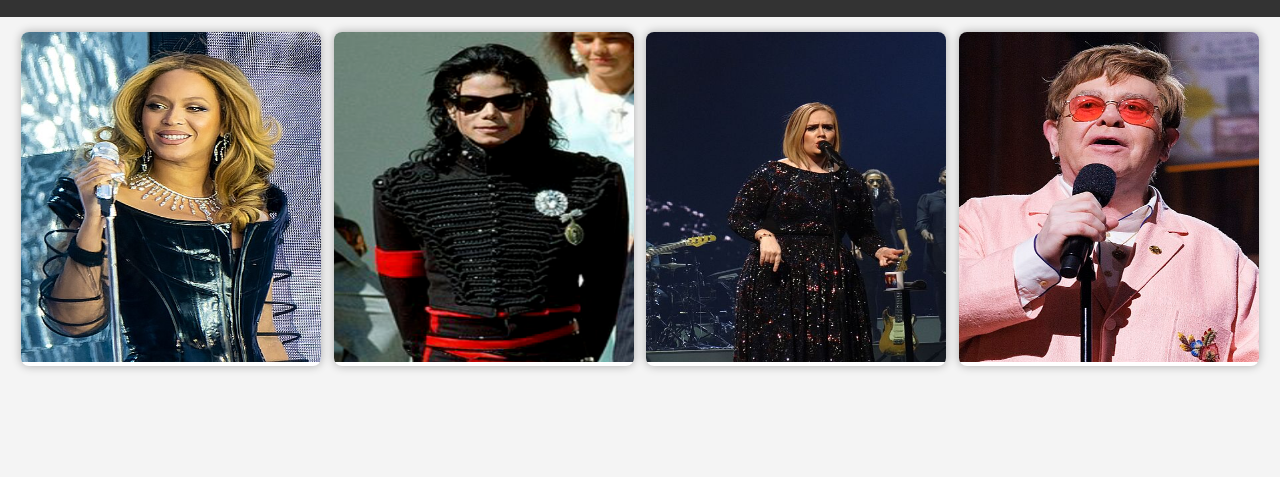
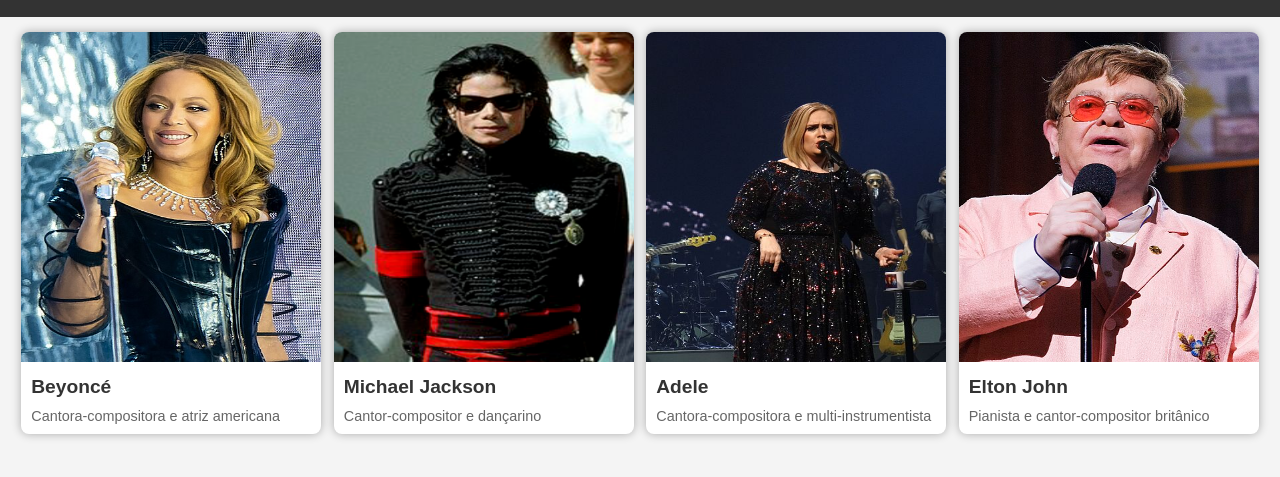
Before and after one commit to eloisagimenez/Acesibilidade-Web, a plain HTML site: page index.html in a window 1280 px wide. Shown: the part 95-572 px from the top of the page. Drawn offline with Linux system fonts and the light colour scheme.

Commit message:
jnfkjnglkdjgn

```diff
--- a/index.html
+++ b/index.html
@@ -19,22 +19,30 @@
 
             <div class="artista artista-beyonce">
                 <img src="./img/beyonce.jpg" title="Cantora Beyoncé" alt="Imagem Cantora Beyoncé">
-
+             <h2>Beyoncé</h2>
+             <p>Cantora-compositora e atriz americana</p>
+             <audio id="audioBeyonce" src="./audio/Beyonce.mp3"></audio>
             </div>
 
             <div class="artista artista-michael">
                 <img src="./img/MichaelJackson.png" title="Cantor Michael Jackson" alt="Imagem Cantor Michael Jackson">
-
+            <h2>Michael Jackson</h2>
+                <p>Cantor-compositor e dançarino</p>
+                <audio id="audioMichaelJackson" src="./audio/MichaelJackson.mp3"></audio>
             </div>
 
             <div class="artista artista-adele">
                 <img src="./img/Adele.jpg" title="Cantora Adele" alt="Imagem Cantora Adele">
-
+             <h2>Adele</h2>
+             <p>Cantora-compositora e multi-instrumentista</p>
+             <audio id="audioAdele" src="./audio/Adele.wav"></audio>
             </div>
 
             <div class="artista artista-eltonJohn">
                 <img src="./img/EltonJohn.jpg" title="Cantor Elton John" alt="Imagem CantorElton John">
-
+                <h2>Elton John</h2>
+                 <p>Pianista e cantor-compositor britânico</p>
+                 <audio id="audioEltonJohn" src="./audio/EltonJohn.wav"></audio>
             </div>
 
 
```
